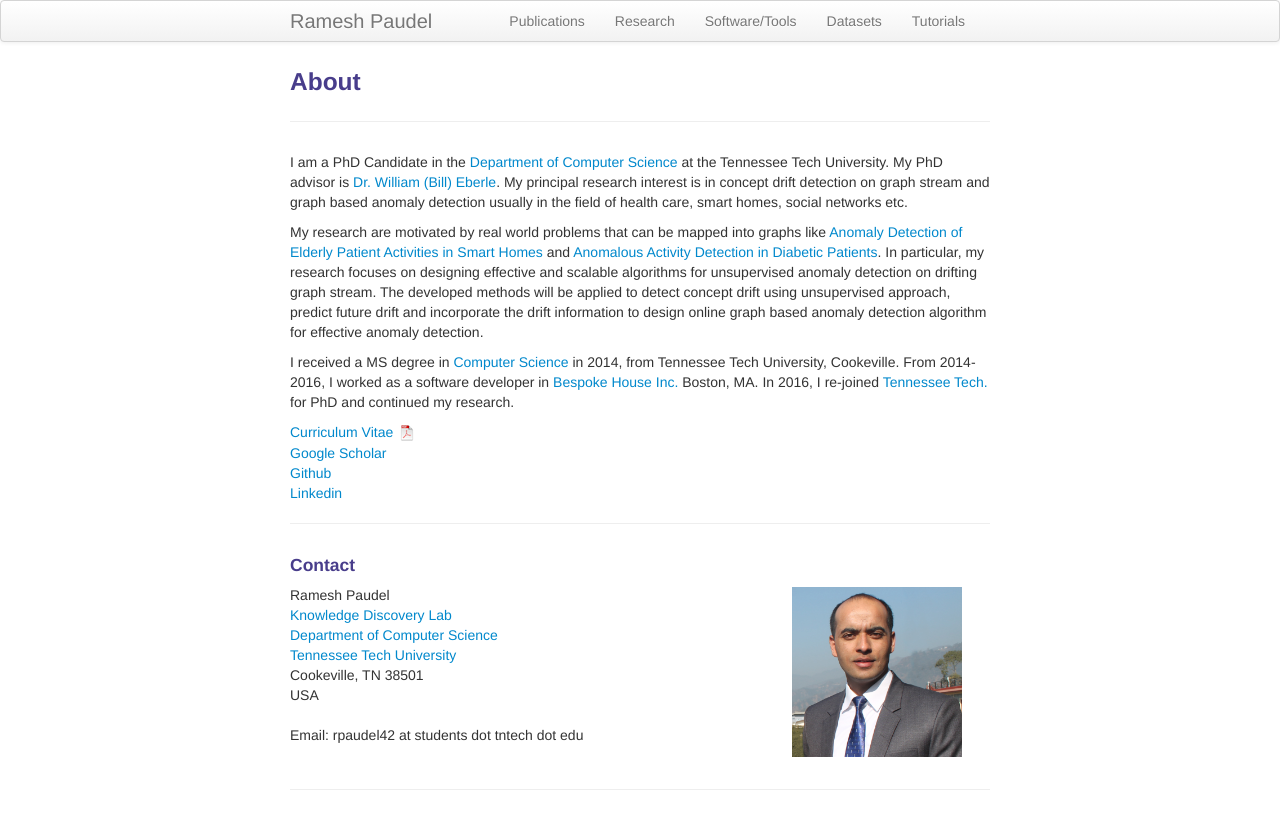
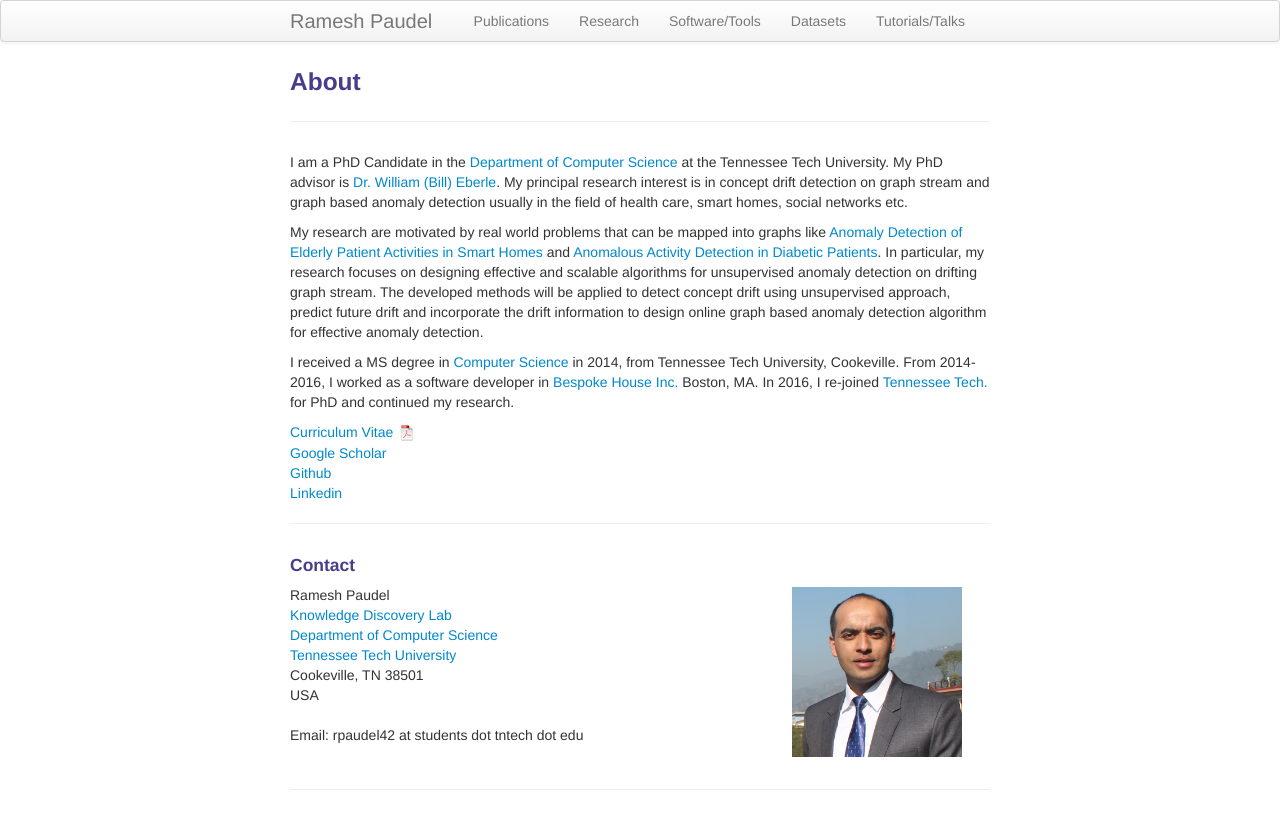
Before and after one commit to rpaudel42/rpaudel42.github.io, a Jekyll site: the page built from index.md, in a window 1280 px wide. Shown: the top 829 px of the page. Built offline with Jekyll 4.4.1, drawn with Linux system fonts in a browser that asks for light colours.

Commit message:
Update default.html

```diff
--- a/_includes/themes/twitter/default.html
+++ b/_includes/themes/twitter/default.html
@@ -39,7 +39,7 @@
               <li><a href="{{ BASE_PATH }}/pages/research.html">Research</a></li>
               <li><a href="{{ BASE_PATH }}/pages/software.html">Software/Tools</a></li>
               <li><a href="{{ BASE_PATH }}/pages/dataset.html">Datasets</a></li>
-              <li><a href="{{ BASE_PATH }}/pages/tutorial.html">Tutorials</a></li>
+              <li><a href="{{ BASE_PATH }}/pages/tutorial.html">Tutorials/Talks</a></li>
           </ul>
         </div>
       </div>
```
